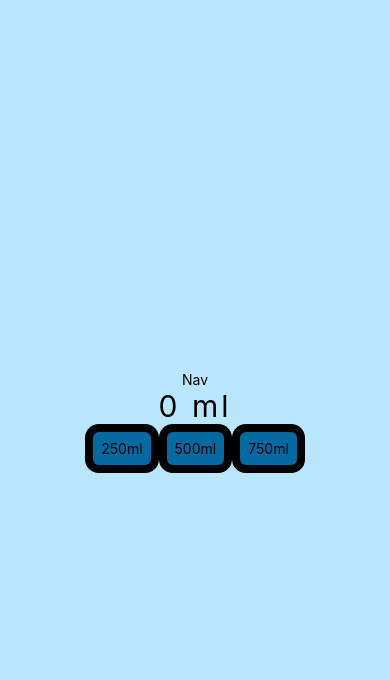
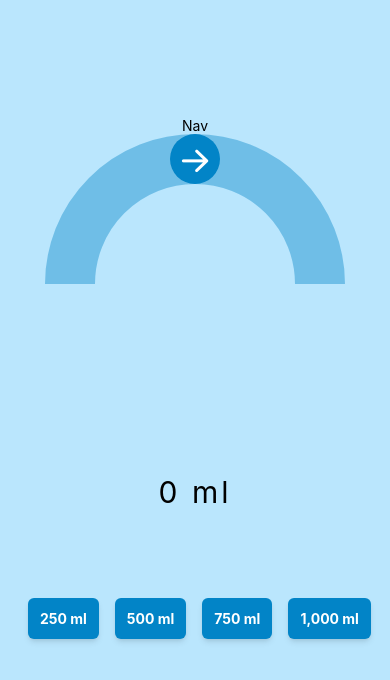
Before and after one commit to bryanansong/Water-Pal, a React Native app: screen / in a window 390 px wide. Shown: the top 680 px of the page. Built offline with nearby package versions, Linux system fonts and the light colour scheme.

Commit message:
Added Ring Progress

```diff
--- a/App.js
+++ b/App.js
@@ -1,34 +1,35 @@
 import { StatusBar } from "expo-status-bar";
-import { Button, Text, TouchableOpacity, View } from "react-native";
+import { Text, View } from "react-native";
 import { useState } from "react";
-import Nav from "./components/Nav";
-import { intakePresets } from "./constants";
+import Nav from "./src/components/Nav";
+import { dailyGoal } from "./constants";
+import RingProgress from "./src/components/RingProgress";
+import IntakePresets from "./src/components/IntakePresets";
 
 export default function App() {
 	const [currentIntake, setCurrentIntake] = useState(0);
 
+	const incrementIntake = (incrementValue) => {
+		setCurrentIntake(currentIntake + incrementValue);
+	};
+
 	return (
-		<View className="flex flex-1 items-center justify-center bg-sky-200">
+		<View className="flex flex-col flex-1 items-center justify-center bg-sky-200">
 			<Nav />
-			<Text className="text-3xl tracking-widest">
+
+			<RingProgress
+				radius={150}
+				strokeWidth={50}
+				progress={currentIntake / dailyGoal}
+			/>
+
+			{/* <Stats /> */}
+
+			<Text className=" mt-10 text-3xl tracking-widest">
 				{currentIntake} ml
 			</Text>
 
-			<View className="flex flex-row">
-				{intakePresets.map((preset) => (
-					<TouchableOpacity
-						key={preset.label}
-						className="flex flex-row ring-8 ring-black rounded-md p-2 m-2 bg-sky-700"
-						onPress={() => {
-							setCurrentIntake(
-								currentIntake + preset.volume
-							);
-						}}
-					>
-						<Text>{preset.volume}ml</Text>
-					</TouchableOpacity>
-				))}
-			</View>
+			<IntakePresets incrementIntake={incrementIntake} />
 
 			<StatusBar style="auto" />
 		</View>
--- a/babel.config.js
+++ b/babel.config.js
@@ -2,6 +2,9 @@ module.exports = function (api) {
 	api.cache(true);
 	return {
 		presets: ["babel-preset-expo"],
-		plugins: ["nativewind/babel"],
+		plugins: [
+			"nativewind/babel",
+			"react-native-reanimated/plugin",
+		],
 	};
 };
--- a/constants/index.js
+++ b/constants/index.js
@@ -10,17 +10,22 @@ const liters = "l";
 const intakePresets = [
 	{
 		volume: 250,
-		label: "250ml",
+		label: "250 ml",
 		unit: "milliliters",
 	},
 	{
 		volume: 500,
-		label: "500ml",
+		label: "500 ml",
 		unit: "milliliters",
 	},
 	{
 		volume: 750,
-		label: "750ml",
+		label: "750 ml",
+		unit: "milliliters",
+	},
+	{
+		volume: 1000,
+		label: "1,000 ml",
 		unit: "milliliters",
 	},
 ];
--- a/package.json
+++ b/package.json
@@ -14,7 +14,8 @@
     "nativewind": "^2.0.11",
     "react": "18.2.0",
     "react-native": "0.73.2",
-    "react-native-svg": "14.1.0"
+    "react-native-svg": "14.1.0",
+    "react-native-reanimated": "~3.6.2"
   },
   "devDependencies": {
     "@babel/core": "^7.20.0",
--- /dev/null
+++ b/src/components/IntakePresets.jsx
@@ -0,0 +1,25 @@
+import { View, Text, TouchableOpacity } from "react-native";
+import React from "react";
+import { intakePresets } from "../../constants";
+
+const IntakePresets = ({ incrementIntake }) => {
+	return (
+		<View className="flex flex-row mx-5 my-20">
+			{intakePresets.map((preset) => (
+				<TouchableOpacity
+					key={preset.label}
+					className=" flex flex-row rounded-md p-3 m-2 bg-sky-600 shadow-md  flex-wrap"
+					onPress={() => {
+						incrementIntake(preset.volume);
+					}}
+				>
+					<Text className="text-white font-bold">
+						{preset.label}
+					</Text>
+				</TouchableOpacity>
+			))}
+		</View>
+	);
+};
+
+export default IntakePresets;
--- a/components/Nav.jsx
+++ b/src/components/Nav.jsx
@@ -3,7 +3,7 @@ import React from "react";
 
 const Nav = () => {
 	return (
-		<View>
+		<View className="">
 			<Text>Nav</Text>
 		</View>
 	);
--- a/components/RingProgress.jsx
+++ b/src/components/RingProgress.jsx
@@ -10,7 +10,7 @@ import { AntDesign } from "@expo/vector-icons";
 
 const AnimatedCircle = Animated.createAnimatedComponent(Circle);
 
-const color = "#EE0F55";
+const color = "#0284C7";
 
 const RingProgress = ({
 	radius = 100,
@@ -29,13 +29,14 @@ const RingProgress = ({
 		originX: radius,
 		originY: radius,
 		strokeWidth: strokeWidth,
+		fill: "transparent",
 		stroke: color,
 		strokeLinecap: "round",
 		rotation: "-90",
 	};
 
 	useEffect(() => {
-		fill.value = withTiming(progress, { duration: 1500 });
+		fill.value = withTiming(progress, { duration: 1400 });
 	}, [progress]);
 	const animatedProps = useAnimatedProps(() => ({
 		strokeDasharray: [circumference * fill.value, circumference],
@@ -62,10 +63,11 @@ const RingProgress = ({
 					opacity={0.4}
 				/>
 			</SVG>
+
 			<AntDesign
 				name="arrowright"
 				size={strokeWidth * 0.7}
-				color="black"
+				color="white"
 				style={{
 					position: "absolute",
 					alignSelf: "center",
--- a/tailwind.config.js
+++ b/tailwind.config.js
@@ -1,9 +1,6 @@
 /** @type {import('tailwindcss').Config} */
 module.exports = {
-	content: [
-		"./App.{js,jsx,ts,tsx}",
-		"./<custom directory>/**/*.{js,jsx,ts,tsx}",
-	],
+	content: ["./App.{js,jsx,ts,tsx}", "./src/**/*.{js,jsx,ts,tsx}"],
 
 	theme: {
 		extend: {},
```
Also changed, not shown: 1 other file (tests, documents, lock files or other folders).
